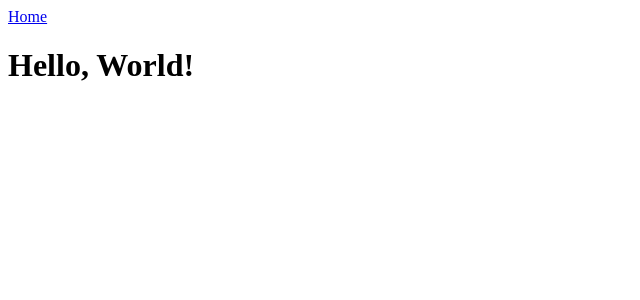
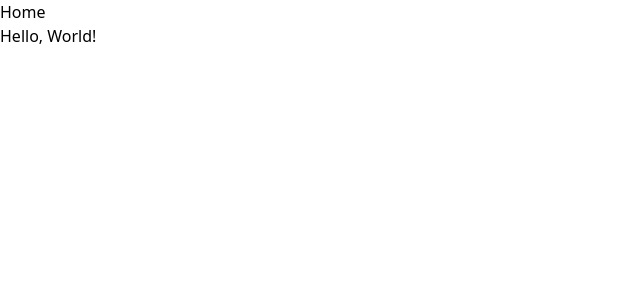
Before and after one commit to JStruk/UtilsNinja, a Vue app: page / in a window 1280 px wide. Shown: the top 300 px of the page, without its empty margins (0-640 px from the left). Built offline with nearby package versions, Linux system fonts and the light colour scheme.

Commit message:
add tailwindcss

```diff
--- a/package.json
+++ b/package.json
@@ -24,13 +24,16 @@
     "@vue/eslint-config-typescript": "^11.0.0",
     "@vue/test-utils": "^2.0.2",
     "@vue/tsconfig": "^0.1.3",
+    "autoprefixer": "^10.4.12",
     "cypress": "^10.7.0",
     "eslint": "^8.22.0",
     "eslint-plugin-cypress": "^2.12.1",
     "eslint-plugin-vue": "^9.3.0",
     "jsdom": "^20.0.0",
     "npm-run-all": "^4.1.5",
+    "postcss": "^8.4.17",
     "start-server-and-test": "^1.14.0",
+    "tailwindcss": "^3.1.8",
     "typescript": "~4.7.4",
     "vite": "^3.0.9",
     "vitest": "^0.23.0",
--- /dev/null
+++ b/postcss.config.js
@@ -0,0 +1,6 @@
+module.exports = {
+  plugins: {
+    tailwindcss: {},
+    autoprefixer: {},
+  },
+}
--- a/src/main.ts
+++ b/src/main.ts
@@ -1,6 +1,7 @@
 import { createApp } from 'vue'
 import App from './App.vue'
 import router from './router'
+import './style.css'
 
 const app = createApp(App)
 
--- /dev/null
+++ b/src/style.css
@@ -0,0 +1,3 @@
+@tailwind base;
+@tailwind components;
+@tailwind utilities;
--- /dev/null
+++ b/tailwind.config.js
@@ -0,0 +1,11 @@
+/** @type {import('tailwindcss').Config} */
+module.exports = {
+  content: [
+    "./index.html",
+    "./src/**/*.{vue,js,ts,jsx,tsx}",
+  ],
+  theme: {
+    extend: {},
+  },
+  plugins: [],
+}
```
Also changed, not shown: 1 other file (tests, documents, lock files or other folders).
